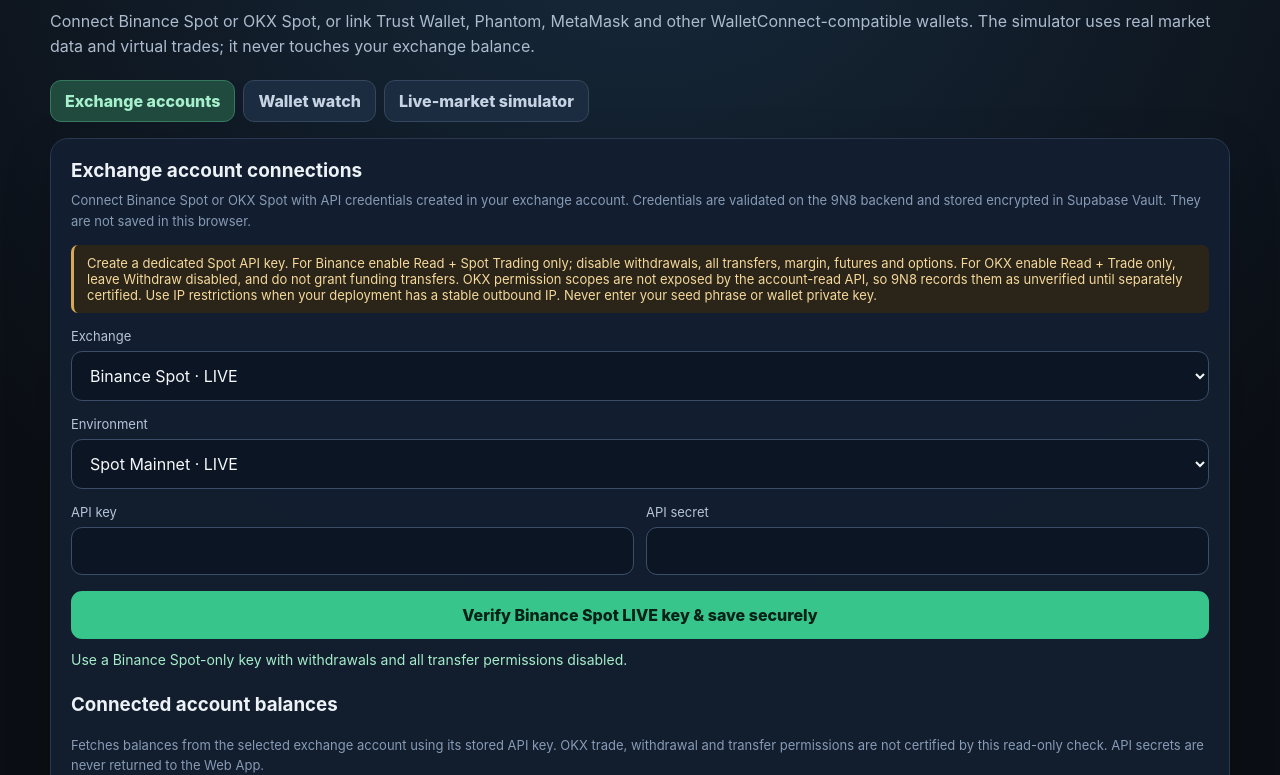
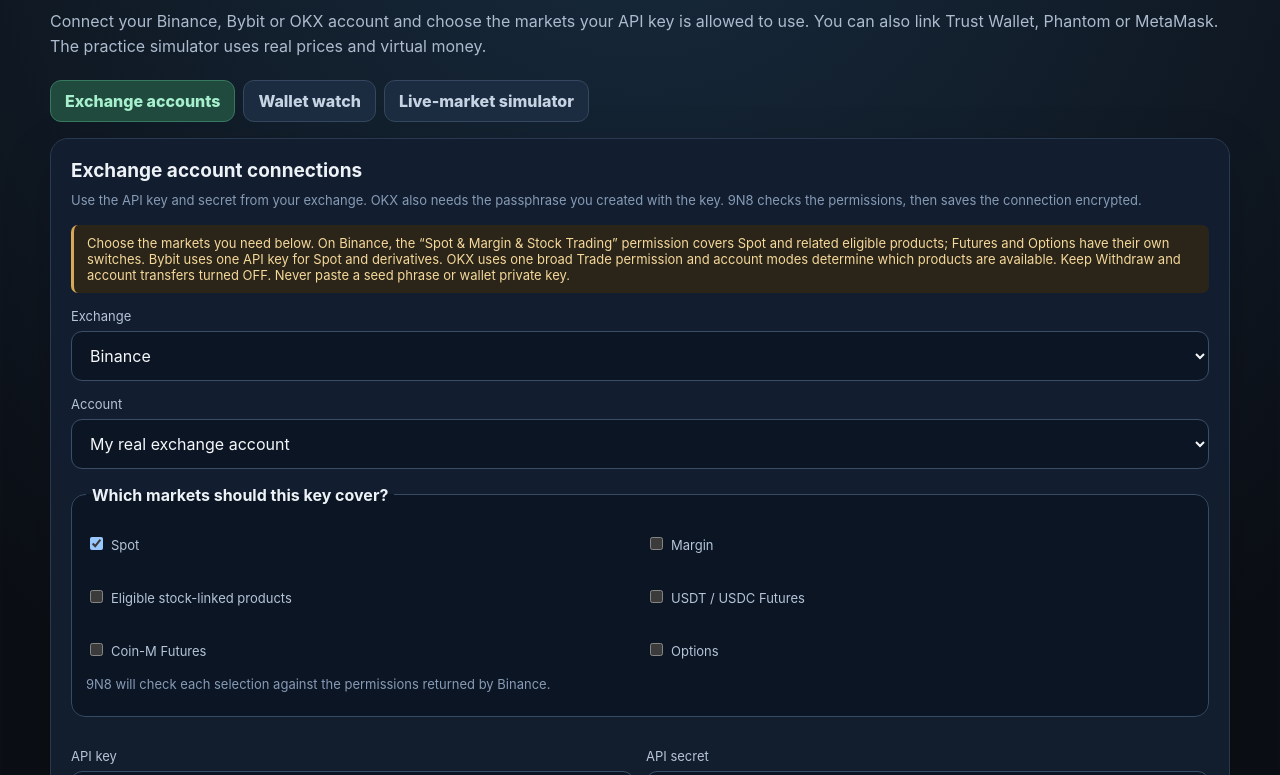
Before and after one commit to Alitiora-Initiative/9N8, a website built with Vite: page web/index.html in a window 1280 px wide. Shown: the part 177-952 px from the top of the page. Built offline with nearby package versions, Linux system fonts and the light colour scheme.

Commit message:
Add Binance Bybit OKX product permission selector

```diff
--- a/web/index.html
+++ b/web/index.html
@@ -84,7 +84,7 @@ button:disabled{opacity:.55;cursor:wait}
   <section id="connectPage">
     <span class="pill">PRIVATE ACCOUNT & MARKET CONTROL</span>
     <h1>Trade with live market context.</h1>
-    <p>Connect Binance Spot or OKX Spot, or link Trust Wallet, Phantom, MetaMask and other WalletConnect-compatible wallets. The simulator uses real market data and virtual trades; it never touches your exchange balance.</p>
+    <p>Connect your Binance, Bybit or OKX account and choose the markets your API key is allowed to use. You can also link Trust Wallet, Phantom or MetaMask. The practice simulator uses real prices and virtual money.</p>
     <div class="tabs" role="tablist">
       <button class="tab" id="exchangeTab" role="tab" aria-selected="true" type="button">Exchange accounts</button>
       <button class="tab" id="walletTab" role="tab" aria-selected="false" type="button">Wallet watch</button>
@@ -92,16 +92,29 @@ button:disabled{opacity:.55;cursor:wait}
     </div>
     <section class="card" id="exchangePanel">
       <h2>Exchange account connections</h2>
-      <p class="muted">Connect Binance Spot or OKX Spot with API credentials created in your exchange account. Credentials are validated on the 9N8 backend and stored encrypted in Supabase Vault. They are not saved in this browser.</p>
-      <div class="notice">Create a dedicated Spot API key. For Binance enable Read + Spot Trading only; disable withdrawals, all transfers, margin, futures and options. For OKX enable Read + Trade only, leave Withdraw disabled, and do not grant funding transfers. OKX permission scopes are not exposed by the account-read API, so 9N8 records them as unverified until separately certified. Use IP restrictions when your deployment has a stable outbound IP. Never enter your seed phrase or wallet private key.</div>
+      <p class="muted">Use the API key and secret from your exchange. OKX also needs the passphrase you created with the key. 9N8 checks the permissions, then saves the connection encrypted.</p>
+      <div class="notice">Choose the markets you need below. On Binance, the “Spot &amp; Margin &amp; Stock Trading” permission covers Spot and related eligible products; Futures and Options have their own switches. Bybit uses one API key for Spot and derivatives. OKX uses one broad Trade permission and account modes determine which products are available. Keep Withdraw and account transfers turned OFF. Never paste a seed phrase or wallet private key.</div>
       <form id="exchangeForm" autocomplete="off">
         <label for="provider">Exchange</label>
         <select id="provider" required>
-          <option value="binance">Binance Spot · LIVE</option>
-          <option value="okx">OKX Spot · LIVE</option>
+          <option value="binance">Binance</option>
+          <option value="bybit">Bybit</option>
+          <option value="okx">OKX</option>
         </select>
-        <label for="environment">Environment</label>
-        <select id="environment" required><option value="live">Spot Mainnet · LIVE</option></select>
+        <label for="environment">Account</label>
+        <select id="environment" required><option value="live">My real exchange account</option></select>
+        <fieldset class="scanner-panel" id="marketPermissions" style="border:1px solid #344b63;border-radius:14px;padding:14px;margin:16px 0">
+          <legend style="padding:0 6px;font-weight:700">Which markets should this key cover?</legend>
+          <div class="grid">
+            <label><input type="checkbox" name="exchangeMarket" value="spot" checked style="width:auto;margin-right:8px">Spot</label>
+            <label><input type="checkbox" name="exchangeMarket" value="margin" style="width:auto;margin-right:8px">Margin</label>
+            <label id="stocksMarketOption"><input type="checkbox" name="exchangeMarket" value="stocks" style="width:auto;margin-right:8px">Eligible stock-linked products</label>
+            <label><input type="checkbox" name="exchangeMarket" value="futures_usdm" style="width:auto;margin-right:8px">USDT / USDC Futures</label>
+            <label><input type="checkbox" name="exchangeMarket" value="futures_coinm" style="width:auto;margin-right:8px">Coin-M Futures</label>
+            <label><input type="checkbox" name="exchangeMarket" value="options" style="width:auto;margin-right:8px">Options</label>
+          </div>
+          <p class="muted" id="marketPermissionHint">9N8 will check each selection against the permissions returned by Binance.</p>
+        </fieldset>
         <div class="grid">
           <div><label for="apiKey">API key</label><input id="apiKey" type="password" maxlength="512" autocomplete="off" required></div>
           <div><label for="apiSecret">API secret</label><input id="apiSecret" type="password" maxlength="1024" autocomplete="off" required></div>
@@ -114,7 +127,7 @@ button:disabled{opacity:.55;cursor:wait}
         <div class="status" id="exchangeStatus" role="status"></div>
         <div class="divider"></div>
         <h3>Connected account balances</h3>
-        <p class="muted">Fetches balances from the selected exchange account using its stored API key. OKX trade, withdrawal and transfer permissions are not certified by this read-only check. API secrets are never returned to the Web App.</p>
+        <p class="muted">Reads the available balances from the connected exchange. This does not place an order. API secrets are never returned to the Web App.</p>
         <button class="secondary" id="loadBinanceBalance" type="button">↻ Refresh connected exchange balances</button>
         <div class="status" id="binanceBalance" role="status">Connect Binance or OKX to view balances.</div>
         <div class="divider"></div>
```
